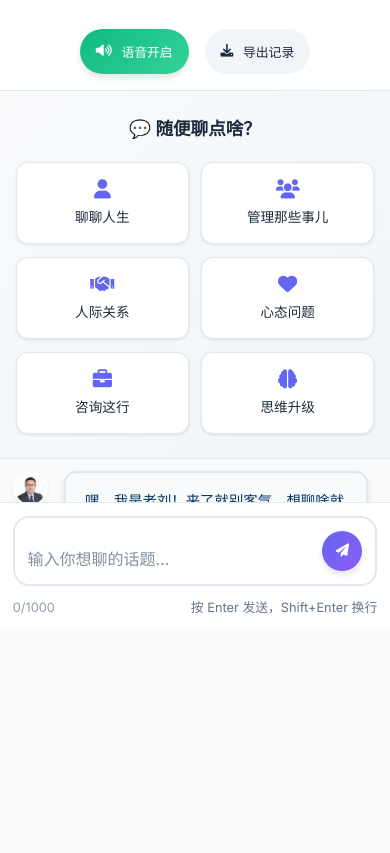
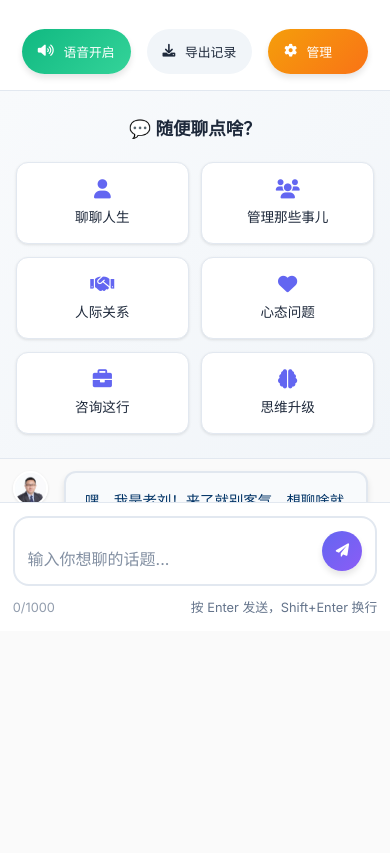
Before and after one commit to Vivixiao980/liuweitao, a website: page public/index.html in a window 390 px wide. Shown: the part 213-1066 px from the top of the page. Drawn offline with Linux system fonts and the light colour scheme.

Commit message:
✨ 新增管理员页面入口\n\n- 在主页面头部添加管理员入口按钮\n- 橙色渐变设计，专业管理员主题\n- 完善移动端响应式适配\n- 新建标签页打开管理员面板\n- 方便查看所有用户对话记录

```diff
--- a/public/index.html
+++ b/public/index.html
@@ -45,6 +45,10 @@
                 <button class="btn-export" onclick="exportConversations()" title="导出对话记录">
                     <i class="fa fa-download"></i>
                     <span class="btn-text">导出记录</span>
+                </button>
+                <button class="btn-admin" onclick="window.open('/admin.html', '_blank')" title="管理员面板">
+                    <i class="fa fa-cog"></i>
+                    <span class="btn-text">管理</span>
                 </button>
             </div>
         </header>
--- a/public/styles.css
+++ b/public/styles.css
@@ -188,7 +188,7 @@ body {
     gap: 1rem;
 }
 
-.btn-voice, .btn-export {
+.btn-voice, .btn-export, .btn-admin {
     padding: 0.8rem 1.6rem;
     border: none;
     border-radius: var(--border-radius-small);
@@ -226,6 +226,18 @@ body {
     background: #e2e8f0;
     transform: translateY(-2px);
     box-shadow: var(--shadow-medium);
+}
+
+.btn-admin {
+    background: linear-gradient(135deg, #f59e0b, #f97316);
+    color: white;
+    box-shadow: var(--shadow-medium);
+}
+
+.btn-admin:hover {
+    background: linear-gradient(135deg, #d97706, #ea580c);
+    transform: translateY(-2px);
+    box-shadow: var(--shadow-heavy);
 }
 
 /* 推荐问题区域 */
@@ -599,7 +611,7 @@ body {
         gap: 0.5rem;
     }
 
-    .btn-voice, .btn-export {
+    .btn-voice, .btn-export, .btn-admin {
         padding: 0.6rem 1rem;
         font-size: 0.8rem;
     }
@@ -693,7 +705,7 @@ body {
     }
 
     /* 语音按钮保持文字显示 */
-    .btn-voice, .btn-export {
+    .btn-voice, .btn-export, .btn-admin {
         min-width: 100px;
         padding: 0.8rem 1rem;
         border-radius: 25px;
```
